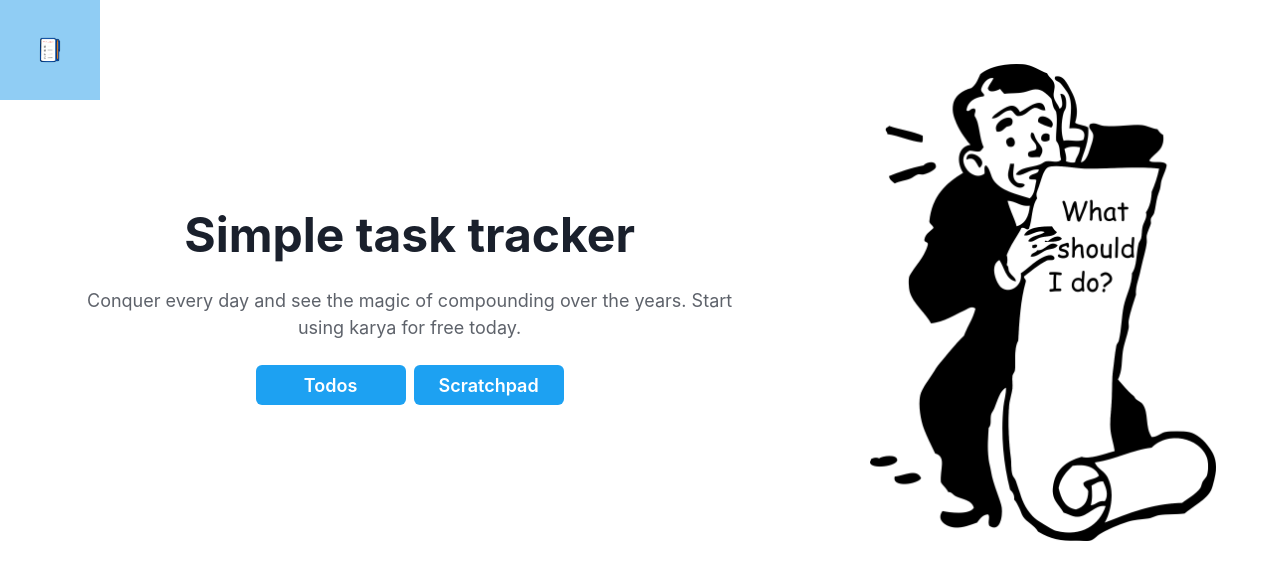
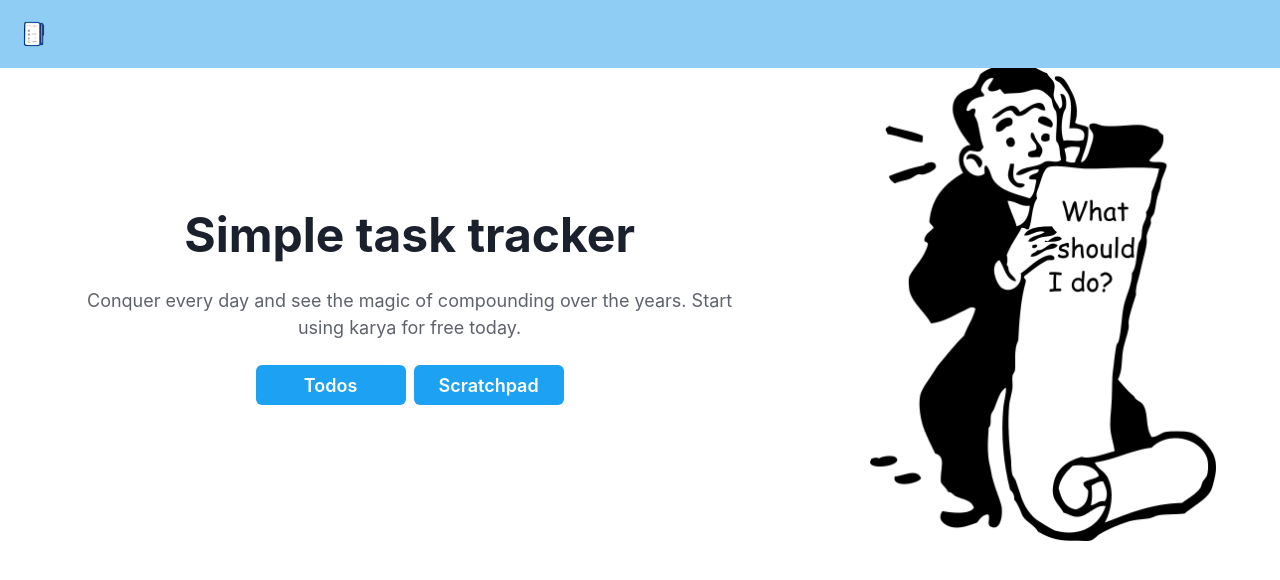
Before and after one commit to akshaymattoo/karya, a React (Vite) app: page / in a window 1280 px wide. Shown: the top 580 px of the page. Built offline with nearby package versions, Linux system fonts and the light colour scheme.

Commit message:
added spacing

```diff
--- a/src/components/home/Hero.tsx
+++ b/src/components/home/Hero.tsx
@@ -8,7 +8,7 @@ const Hero = () => {
   const [isLargerThan62] = useMediaQuery('(min-width: 62em)');
 
   return (
-    <>
+    <VStack spacing={10}>
       <LogoHeader />
       <Flex
         alignItems="center"
@@ -61,7 +61,7 @@ const Hero = () => {
           <Image src={chakraHero} alt="Chakra UI" />
         </Flex>
       </Flex>
-    </>
+    </VStack>
   );
 };
 
--- a/src/components/navigation/LogoHeader.tsx
+++ b/src/components/navigation/LogoHeader.tsx
@@ -4,7 +4,7 @@ import logo from '/assets/logo.png';
 
 export default function LogoHeader() {
   return (
-    <Box p="5" bg="blue.200" position={'fixed'}>
+    <Box p="1" bg="blue.200" position={'fixed'} w="100%">
       <Image boxSize={'60px'} src={logo} alt="logo" />
     </Box>
   );
```
